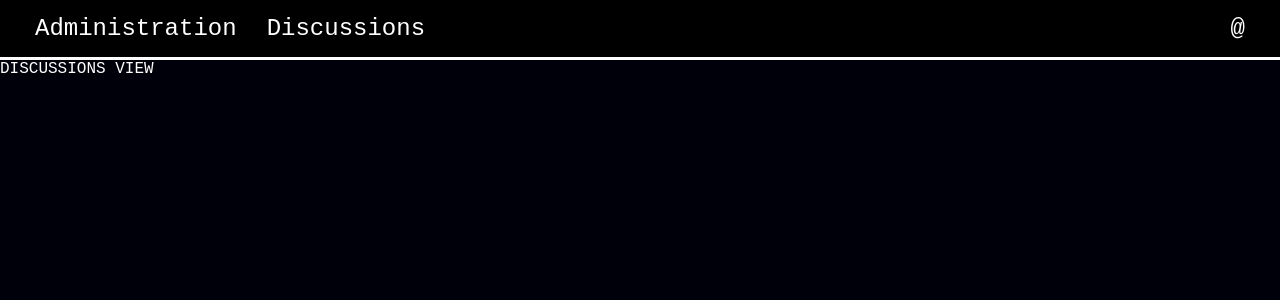
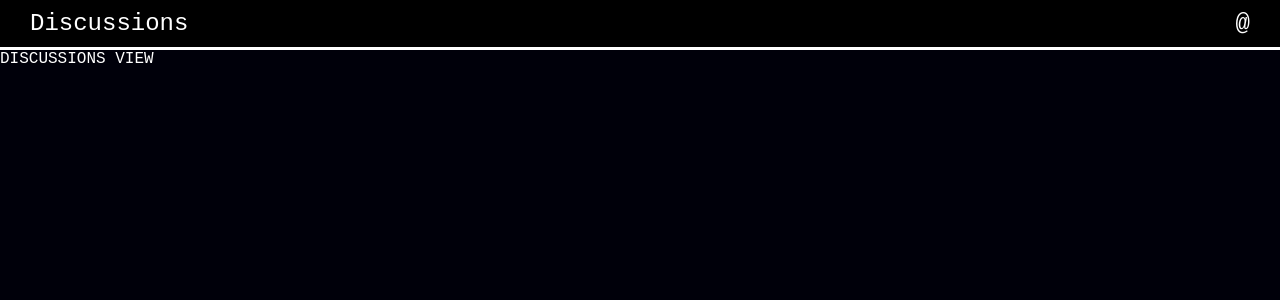
Before and after one commit to CodexIngeniare/drs-discussion-platform, a React (Create React App) app in the folder frontend/: page /dashboard/discussions in a window 1280 px wide. Shown: the top 300 px of the page. Built offline with nearby package versions, Linux system fonts and the light colour scheme.

Commit message:
refactor(f/Navbar): Navbar now accepts left/center/right section children

```diff
--- a/frontend/src/assets/styles/global_variables.css
+++ b/frontend/src/assets/styles/global_variables.css
@@ -10,7 +10,7 @@
     --success-clr: rgb(22, 75, 15);
     --warning-clr: rgb(255, 215, 0);
     --caution-clr: rgb(87, 5, 5);
-    --hover-info-clr: rgb(29, 29, 168);
+    --hover-info-clr: rgb(53, 53, 172);
     --hover-success-clr: rgb(41, 109, 33);
     --hover-caution-clr: rgb(187, 10, 10);
   }
--- a/frontend/src/components/ui/NavLink.jsx
+++ b/frontend/src/components/ui/NavLink.jsx
@@ -1,12 +1,18 @@
 import React from 'react';
-import { Link } from 'react-router-dom';
+import { useNavigate } from 'react-router-dom';
 import './NavLink.css';
 
 function NavLink({ label, link }) {
+    const navigate = useNavigate();
+
+    const navigateTo = () => {
+        navigate(link);
+    };
+
     return (
-        <Link to={link} className="NavLink">
+        <label className='NavLink' onClick={navigateTo}>
             {label}
-        </Link>
+        </label>
     );
 }
 
--- a/frontend/src/context/AuthContext.js
+++ b/frontend/src/context/AuthContext.js
@@ -30,7 +30,7 @@ export const AuthProvider = ( { children }) => {
             try{
                 const userData = JSON.parse(storedUserData).user;
 
-                setUserRole(userData.is_admin === "true" ? "admin" : "user");
+                setUserRole(userData.is_admin === true ? "admin" : "user");
                 setUsername(userData.username);
                 setEmail(userData.email);
                 setFirstName(userData.first_name);
--- a/frontend/src/layouts/Navbar.css
+++ b/frontend/src/layouts/Navbar.css
@@ -1,15 +1,19 @@
 
 .Navbar{
     display: flex;
+    flex-direction: row;
     justify-content: space-between;
     padding: 10px 30px 10px 30px;
 }
-    .Navbar button{
-        border: none;
-        padding: 5px;
-        font-size: 24px;
-    }
-    .Navbar .nav-buttons{
-        display: flex;
-        gap: 20px;
-    }
+.Navbar__left{
+    display: flex;
+    flex-direction: row;
+    gap: 20px;
+}
+.Navbar__center{
+}
+.Navbar__right{
+}
+.Navbar .NavLink{
+    font-size: 24px;
+}
--- a/frontend/src/layouts/Navbar.jsx
+++ b/frontend/src/layouts/Navbar.jsx
@@ -1,33 +1,30 @@
-import React, { useContext } from 'react';
-import { useNavigate } from 'react-router-dom';
-import AuthContext from '../context/AuthContext';
+import React from 'react';
 import './Navbar.css';
 
-function Navbar() {
-    const navigate = useNavigate();
-    const {/*userRole,*/ username} = useContext(AuthContext);
+function Navbar({ children }) {
+    const leftChildren = React.Children.toArray(children).filter(child => child.type === Navbar.Left);
+    const centerChildren = React.Children.toArray(children).filter(child => child.type === Navbar.Center);
+    const rightChildren = React.Children.toArray(children).filter(child => child.type === Navbar.Right);
 
-    const toAdministration = () => {
-        navigate("/dashboard/admin");
-    };
-    const toSettings = () => {
-        navigate("/dashboard/settings");
-    };
-    const toDiscussions = () => {
-        navigate("/dashboard/discussions");
-    };
+    console.log(leftChildren);
 
     return (
       <div className="Navbar">
-          <div className='nav-buttons'>
-              <button onClick={toAdministration}>Administration</button>
-              <button onClick={toDiscussions}>Discussions</button>
+          <div className='Navbar__left'>
+            {leftChildren}
           </div>
-          <div>
-              <button onClick={toSettings}>@{username}</button>
+          <div className='Navbar__center'>
+            {centerChildren}
+          </div>
+          <div className='Navbar__right'>
+            {rightChildren}
           </div>
       </div>
     );
 }
 
+Navbar.Left = ({ children }) => <>{children}</>;
+Navbar.Center = ({ children }) => <>{children}</>;
+Navbar.Right = ({ children }) => <>{children}</>;
+
 export default Navbar;
--- a/frontend/src/layouts/Sidebar.css
+++ b/frontend/src/layouts/Sidebar.css
@@ -8,14 +8,14 @@
     width: 100%;
     padding: 20px;
 }
-    .Sidebar .top-section{
+    .Sidebar__top-section{
         display: flex;
         flex-direction: column;
         display: flex;
         flex-direction: column;
         gap: 15px;
     }
-    .Sidebar .bottom-section {
+    .Sidebar__bottom-section {
     }
     .Sidebar hr{
         width: 100%;
--- a/frontend/src/layouts/Sidebar.jsx
+++ b/frontend/src/layouts/Sidebar.jsx
@@ -7,10 +7,10 @@ function Sidebar({ children }) {
 
     return (
       <aside className="Sidebar">
-        <div className="top-section">
+        <div className="Sidebar__top-section">
           {topChildren}
         </div>
-        <div className="bottom-section">
+        <div className="Sidebar__bottom-section">
           {bottomChildren}
         </div>
       </aside>
--- a/frontend/src/pages/DashboardPage.css
+++ b/frontend/src/pages/DashboardPage.css
@@ -4,16 +4,16 @@
     grid-template-rows: auto 1fr auto;
     height: 100vh;
 }
-.header-section{
+.DashboardPage__header-section{
     grid-row: 1 / 2;
     background-color: black;
     border-bottom: solid;
 }
-.main-section{
+.DashboardPage__main-section{
     grid-row: 2 / 3;
     height: 100%;
 }
-.footer-section{
+.DashboardPage__footer-section{
     grid-row: 3 / 4;
     background-color: black;
     border-top: solid;
--- a/frontend/src/pages/DashboardPage.jsx
+++ b/frontend/src/pages/DashboardPage.jsx
@@ -1,15 +1,28 @@
+import React, { useContext } from 'react';
+import AuthContext from '../context/AuthContext';
 import { Routes, Route, Navigate} from 'react-router-dom';
 import { SettingsView } from '../features/settings';
 import { Navbar } from '../layouts';
+import { NavLink } from '../components/ui';
 import "./DashboardPage.css";
 
 function DashboardPage() {
+  const { userRole, username } = useContext(AuthContext);
+
   return (
     <div className="DashboardPage">
-        <header className="header-section">
-          <Navbar />
+        <header className="DashboardPage__header-section">
+          <Navbar>
+            <Navbar.Left>
+              {userRole === 'admin' && <NavLink label="Administration" link="/dashboard/admin"/>}
+              <NavLink label="Discussions" link="/dashboard/discussions"/>
+            </Navbar.Left>
+            <Navbar.Right>
+              <NavLink label={`@${username}`} link="/dashboard/settings"/>
+            </Navbar.Right>
+          </Navbar>
         </header>
-        <main className="main-section">
+        <main className="DashboardPage__main-section">
           <Routes>
             <Route index element={<Navigate to="discussions" />} />
             <Route path="/admin/*" element={<label>ADMINISTRATION VIEW</label>}/>
@@ -17,7 +30,7 @@ function DashboardPage() {
             <Route path="/discussions/*" element={<label>DISCUSSIONS VIEW</label>}/>
           </Routes>
         </main>
-        {/*<footer className="footer-section">Footer</footer>*/}
+        {/*<footer className="DashboardPage__footer-section">Footer</footer>*/}
     </div>
   );
 }
```
